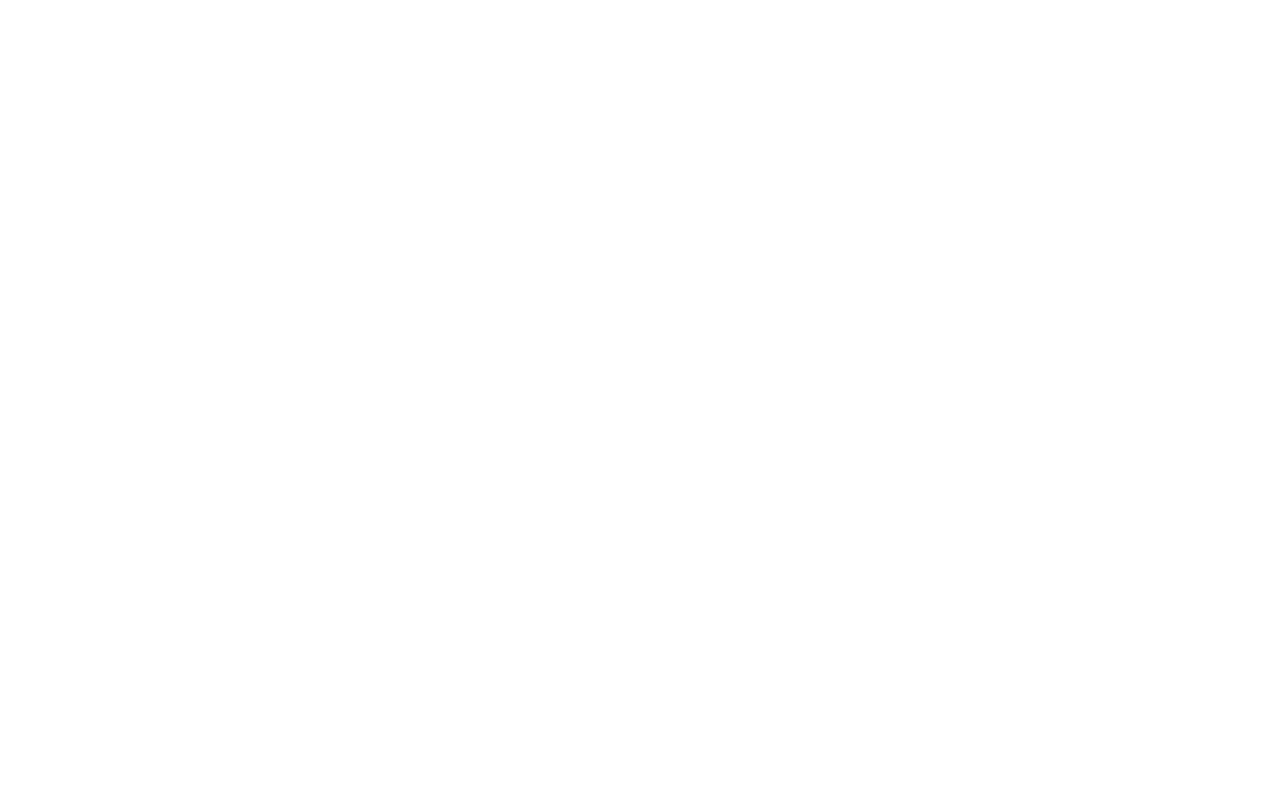
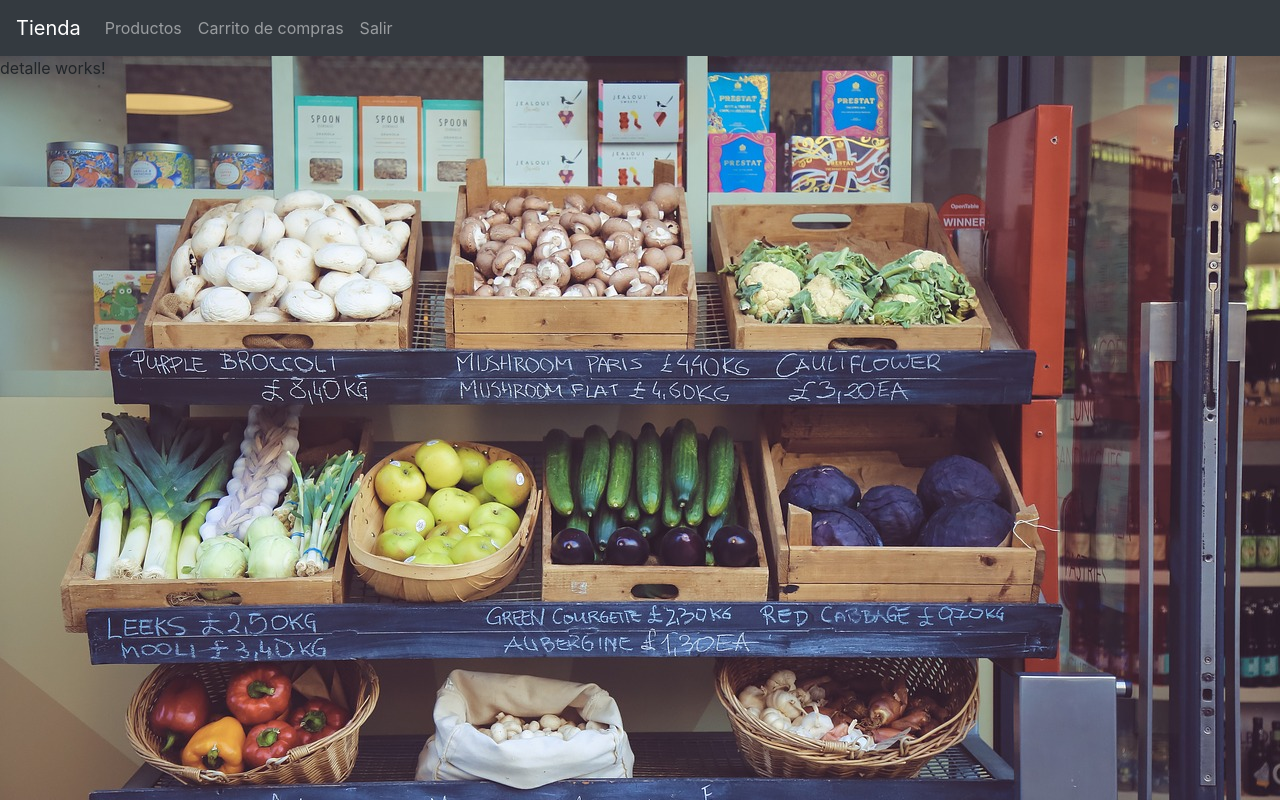
Before and after one commit to eandres8/nextu-shop-angular, an Angular app: page /#/product/1 in a window 1280 px wide. Before the commit this address led to /#/. Built offline with nearby package versions, Linux system fonts and the light colour scheme.

Commit message:
se agrega la ruta para detalle de producto

```diff
--- /dev/null
+++ b/src/app/pages/detalle/detalle.component.html
@@ -0,0 +1,3 @@
+<p>
+  detalle works!
+</p>
--- /dev/null
+++ b/src/app/pages/detalle/detalle.component.ts
@@ -0,0 +1,15 @@
+import { Component, OnInit } from '@angular/core';
+
+@Component({
+  selector: 'app-detalle',
+  templateUrl: './detalle.component.html',
+  styleUrls: ['./detalle.component.scss']
+})
+export class DetalleComponent implements OnInit {
+
+  constructor() { }
+
+  ngOnInit() {
+  }
+
+}
--- a/src/app/pages/pages.module.ts
+++ b/src/app/pages/pages.module.ts
@@ -9,16 +9,18 @@
 // Components
 import { HomeComponent } from './home/home.component';
 import { PagesComponent } from './pages.component';
+import { CarritoComponent } from './carrito/carrito.component';
+import { DetalleComponent } from './detalle/detalle.component';
 
 // Routes
 import { PAGES_ROUTES } from './pages.routes';
-import { CarritoComponent } from './carrito/carrito.component';
 
 @NgModule({
 	declarations: [
 		HomeComponent,
 		PagesComponent,
-		CarritoComponent
+		CarritoComponent,
+		DetalleComponent
 	],
 	imports: [
 		CommonModule,
--- a/src/app/pages/pages.routes.ts
+++ b/src/app/pages/pages.routes.ts
@@ -4,6 +4,7 @@
 import { PagesComponent } from './pages.component';
 import { HomeComponent } from './home/home.component';
 import { CarritoComponent } from './carrito/carrito.component';
+import { DetalleComponent } from './detalle/detalle.component';
 
 
 const pagesRoutes: Routes = [
@@ -13,6 +14,7 @@
         children: [
             {path:'home', component: HomeComponent},
             {path:'shopping', component: CarritoComponent},
+            {path:'product/:id', component: DetalleComponent},
             {path:'', redirectTo:'home',pathMatch:'full'},
         ]
     }
```
Also changed, not shown: src/app/pages/detalle/detalle.component.scss (added).
